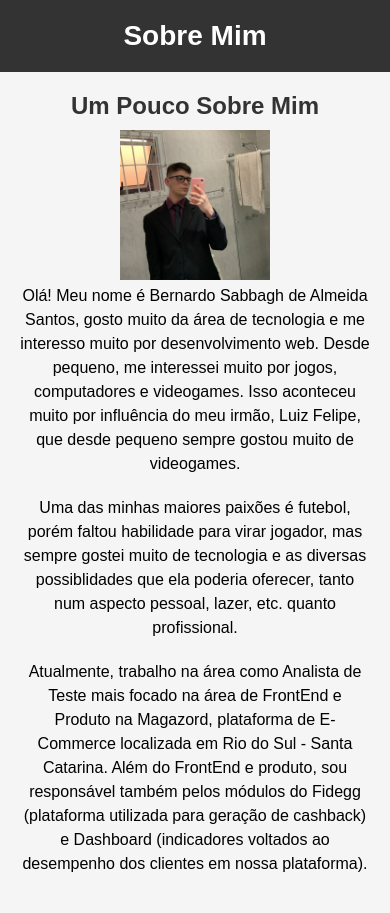
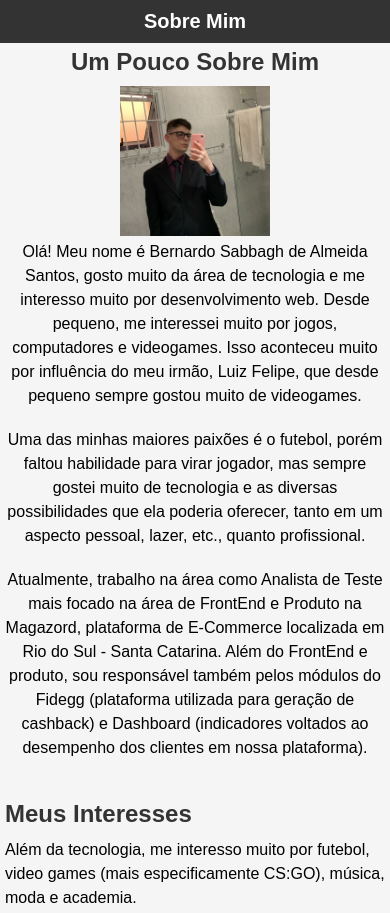
Before and after one commit to BernvrdxS/Fundamentos-Dev-web, a plain HTML site: page index.html in a window 390 px wide. Shown: the top 913 px of the page. Drawn offline with Linux system fonts and the light colour scheme.

Commit message:
Media Query

```diff
--- a/index.html
+++ b/index.html
@@ -16,10 +16,10 @@
     <main>
         <section class="section-image">
             <h2>Um Pouco Sobre Mim</h2>
-            <img src="img/eu.jpeg" alt="eu">
+            <img src="img/eu.jpeg" alt="Eu" class="profile-image">
             <p>Olá! Meu nome é Bernardo Sabbagh de Almeida Santos, gosto muito da área de tecnologia e me interesso muito por desenvolvimento web. Desde pequeno, me interessei muito por jogos, computadores e videogames. Isso aconteceu muito por influência do meu irmão, Luiz Felipe, que desde pequeno sempre gostou muito de videogames.</p>
-            <p>Uma das minhas maiores paixões é futebol, porém faltou habilidade para virar jogador, mas sempre gostei muito de tecnologia e as diversas possiblidades que ela poderia oferecer, tanto num aspecto pessoal, lazer, etc. quanto profissional.</p>
-            <p >Atualmente, trabalho na área como Analista de Teste mais focado na área de FrontEnd e Produto na Magazord, plataforma de E-Commerce localizada em Rio do Sul - Santa Catarina. Além do FrontEnd e produto, sou responsável também pelos módulos do Fidegg (plataforma utilizada para geração de cashback) e Dashboard (indicadores voltados ao desempenho dos clientes em nossa plataforma).</p>
+            <p>Uma das minhas maiores paixões é o futebol, porém faltou habilidade para virar jogador, mas sempre gostei muito de tecnologia e as diversas possibilidades que ela poderia oferecer, tanto em um aspecto pessoal, lazer, etc., quanto profissional.</p>
+            <p>Atualmente, trabalho na área como Analista de Teste mais focado na área de FrontEnd e Produto na Magazord, plataforma de E-Commerce localizada em Rio do Sul - Santa Catarina. Além do FrontEnd e produto, sou responsável também pelos módulos do Fidegg (plataforma utilizada para geração de cashback) e Dashboard (indicadores voltados ao desempenho dos clientes em nossa plataforma).</p>
         </section>
         <section>
             <h2>Meus Interesses</h2>
--- a/style.css
+++ b/style.css
@@ -1,4 +1,3 @@
-
 body, h1, h2, p, ul, li, a {
     margin: 0;
     padding: 0;
@@ -80,3 +79,27 @@ section:nth-child(2) ul {
     list-style-type: square;
     margin-left: 20px;
 }
+
+@media screen and (max-width: 768px) {
+    h1 {
+        font-size: 24px;
+    }
+
+    main {
+        padding: 10px;
+    }
+}
+
+@media screen and (max-width: 480px) {
+    h1 {
+        font-size: 20px;
+    }
+
+    main {
+        padding: 5px;
+    }
+
+    header {
+        padding: 10px 0;
+    }
+}
```
